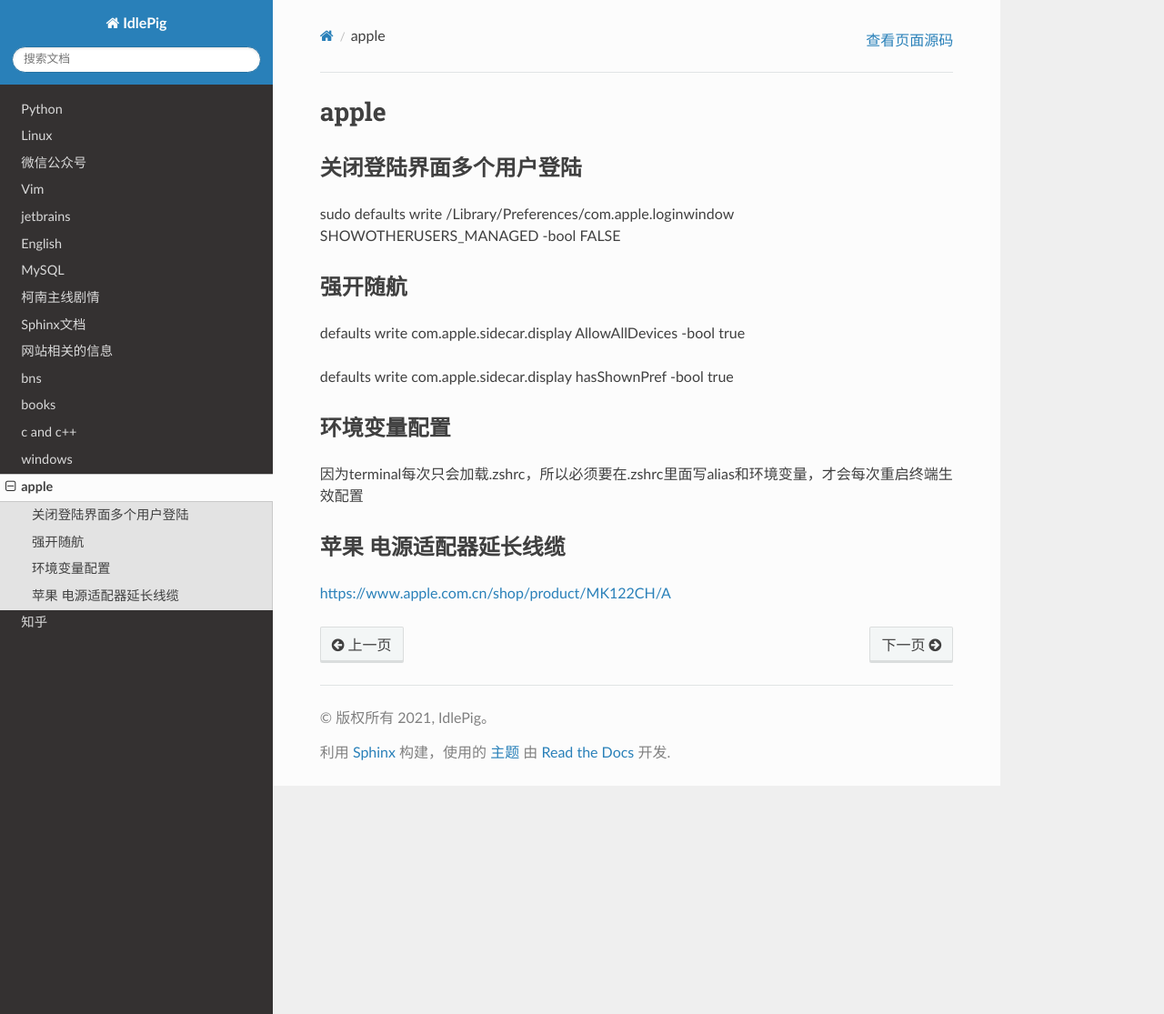
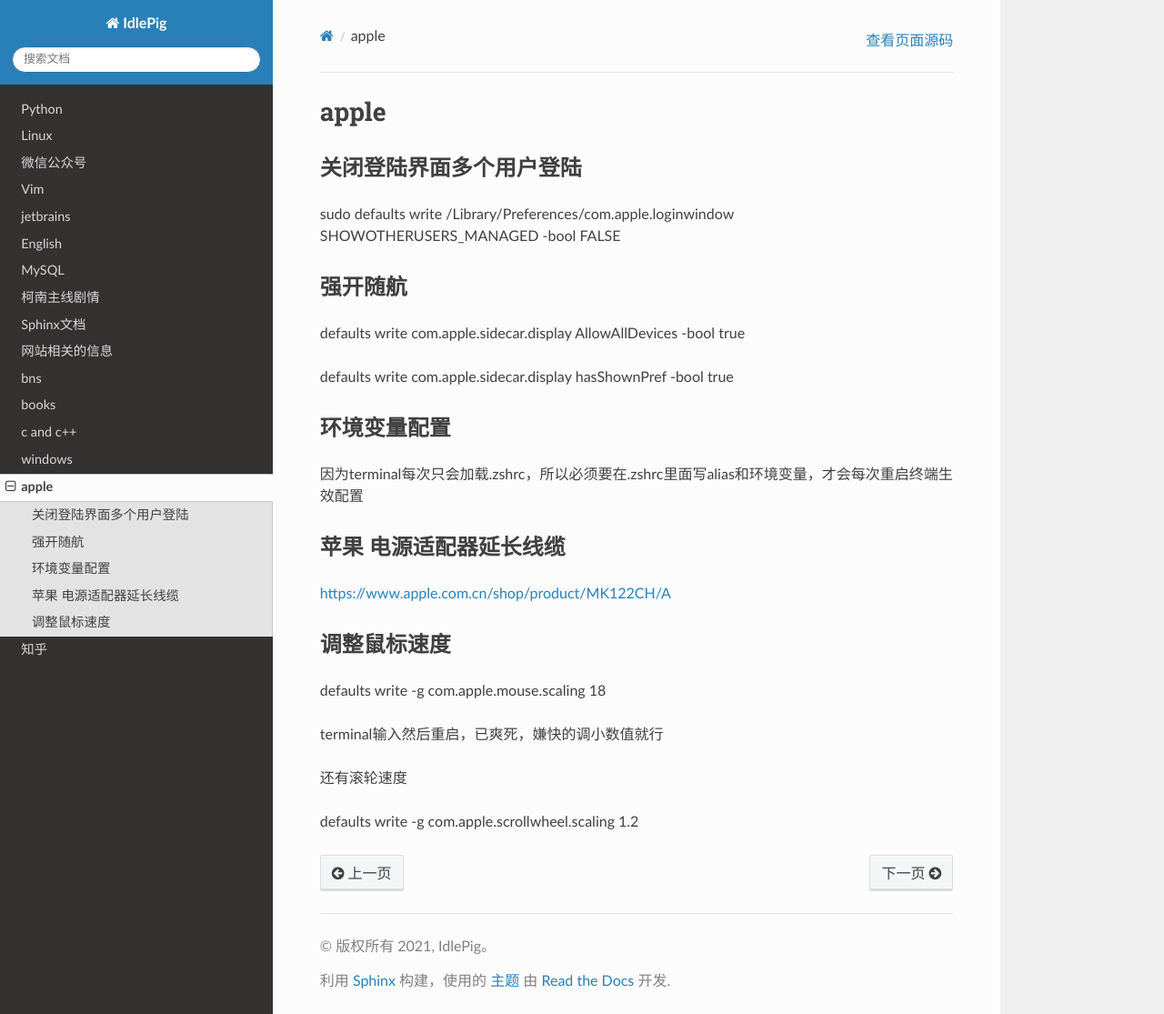
Before and after one commit to otfsenter/idlepig, a Sphinx documentation site: the page built from source/apple.rst, in a window 1280 px wide and 1115 px high. Shown: the whole window at 91% size. Built offline with Sphinx 7.4.7 and the Read the Docs theme 2.0.0, drawn with Linux system fonts in a browser that asks for light colours.

Commit message:
mac modify mouse speed

```diff
--- a/source/apple.rst
+++ b/source/apple.rst
@@ -29,3 +29,15 @@ defaults write com.apple.sidecar.display hasShownPref -bool true
 
 
 https://www.apple.com.cn/shop/product/MK122CH/A
+
+
+调整鼠标速度
+==================
+
+defaults write -g com.apple.mouse.scaling 18
+
+terminal输入然后重启，已爽死，嫌快的调小数值就行
+
+还有滚轮速度
+
+defaults write -g com.apple.scrollwheel.scaling 1.2
```
